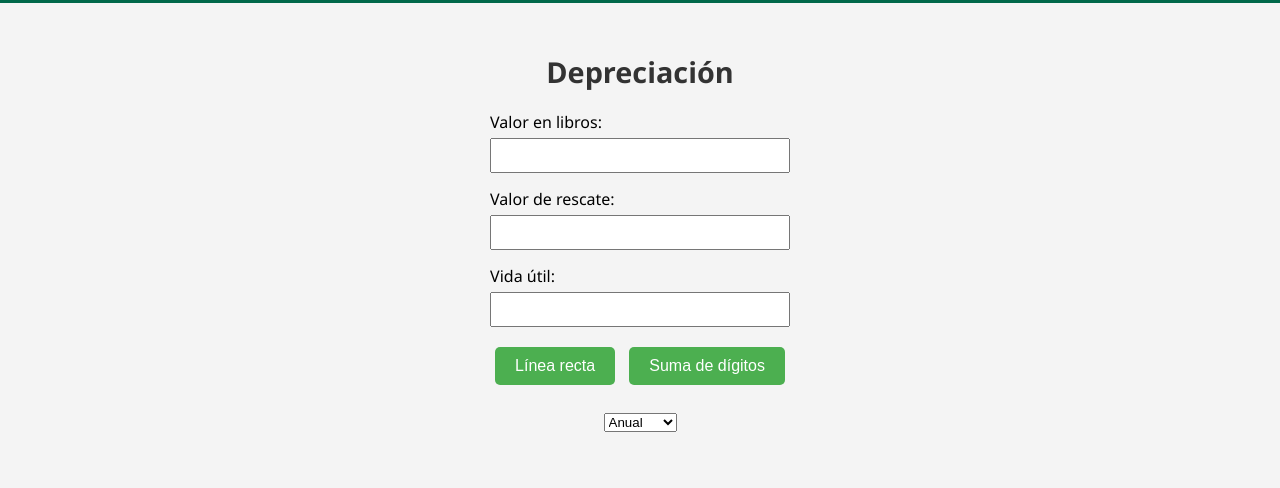
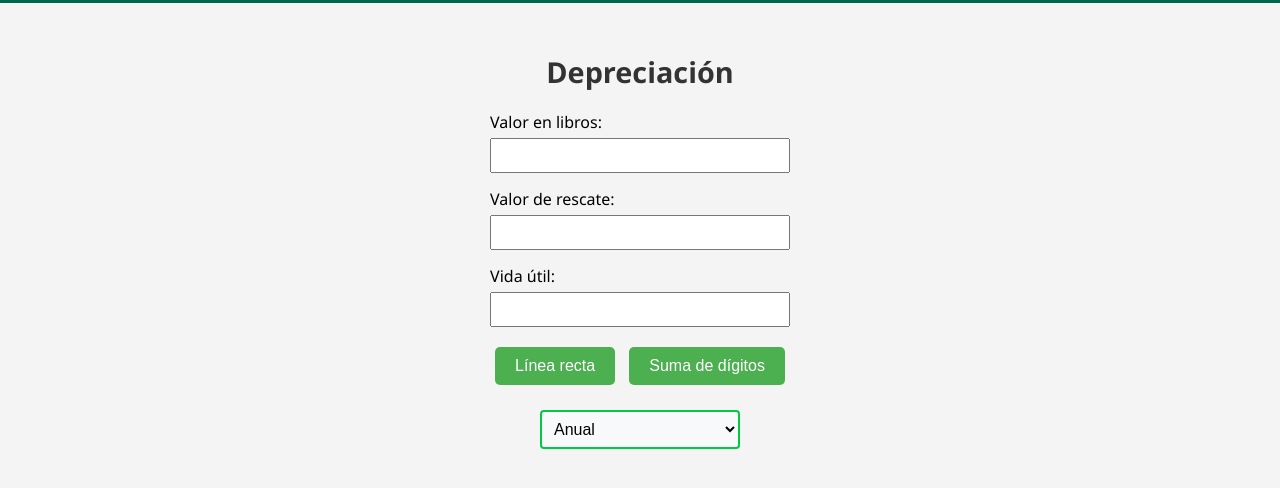
Before and after one commit to AlbinJunLiang/tarea1-IF-6201, a plain HTML site: page index.html in a window 1280 px wide. Shown: the part 126-614 px from the top of the page. Drawn offline with Linux system fonts and the light colour scheme.

Commit message:
Update styles.css

```diff
--- a/styles.css
+++ b/styles.css
@@ -179,3 +179,27 @@ nav ul li a {
 .errors {
   color: red;
 }
+
+
+
+
+select {
+  font-size: 16px;
+  padding: 8px;
+  border: 2px solid #00ca43;
+  border-radius: 4px;
+  background-color: #f8f9fa;
+  outline: none;
+  width: 200px;
+  transition: border-color 0.3s ease;
+  margin-bottom: 20px;
+}
+
+select:focus {
+  border-color: #008d1a7b;
+  box-shadow: 0 0 5px rgba(0, 255, 85, 0.5);
+}
+
+option {
+  padding: 10px;
+}
```
